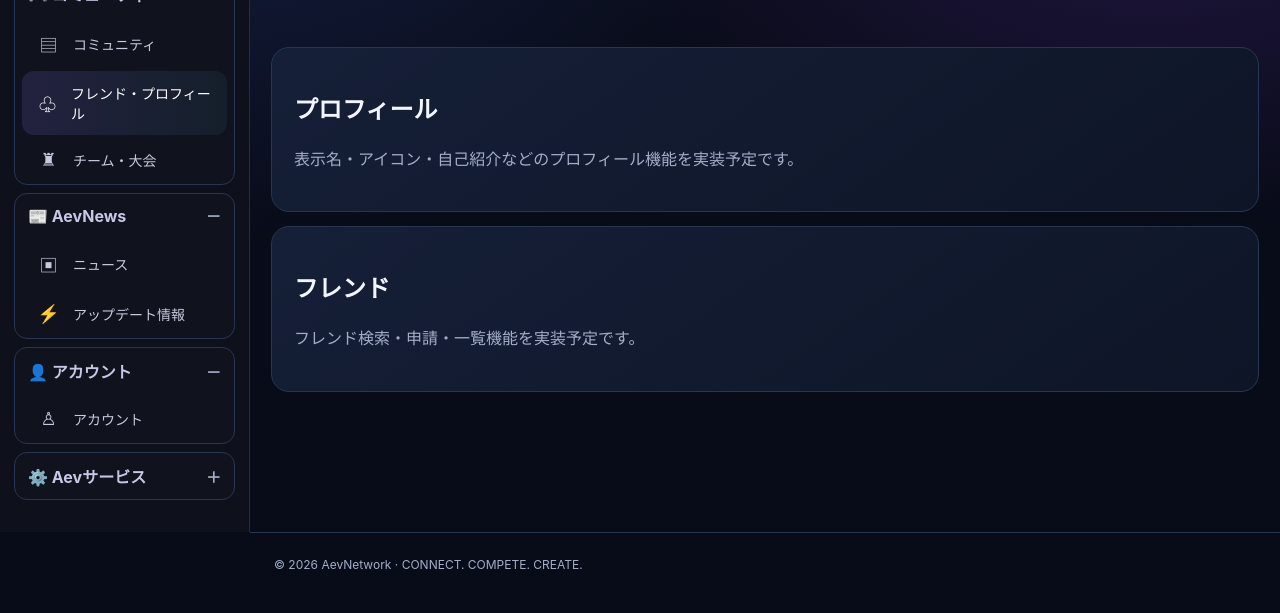
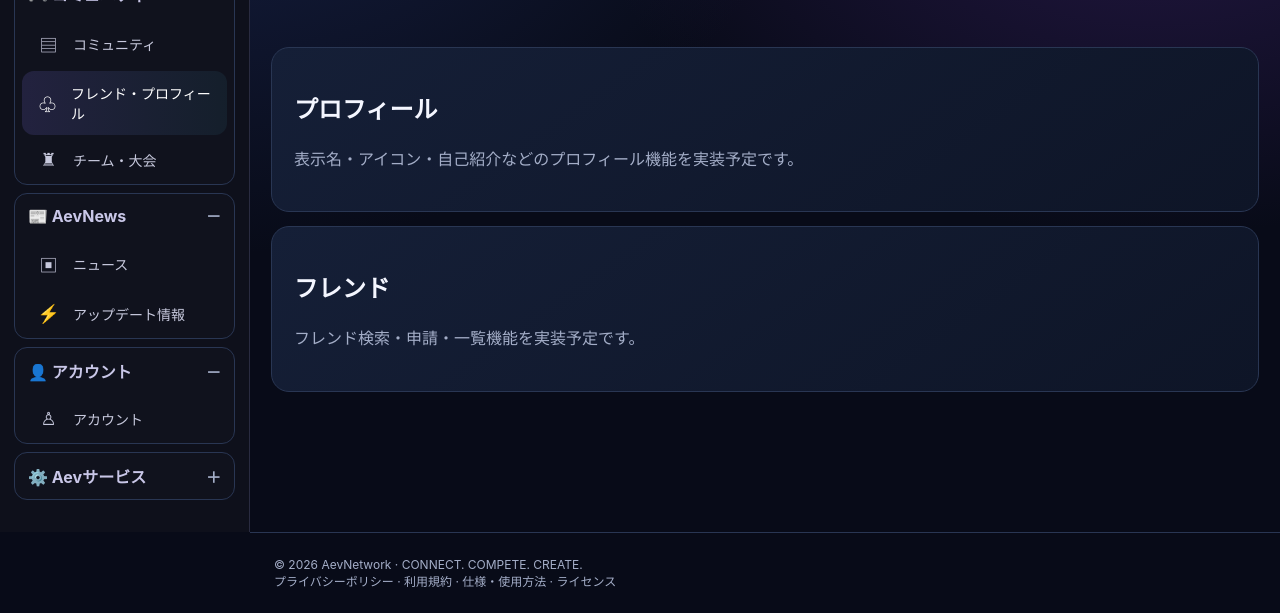
Before and after one commit to mylifereading6666-oss/AevNetwork, a plain HTML site: page friends.html in a window 1280 px wide. Shown: the part 268-881 px from the top of the page. Drawn offline with Linux system fonts and the light colour scheme.

Commit message:
Add documentation links to site footer

```diff
--- a/friends.html
+++ b/friends.html
@@ -6,4 +6,4 @@
 <details class="navgroup" open><summary>👤 アカウント</summary><a class="navbtn" data-page="account" href="account.html"><span class="navicon">♙</span>アカウント</a></details>
 <details class="navgroup" id="adminNavGroup" hidden><summary>👑 管理者</summary><a class="navbtn" data-page="admin" href="admin.html"><span class="navicon">🛠</span>管理者ダッシュボード</a></details>
 <details class="navgroup"><summary>⚙️ Aevサービス</summary><a class="navbtn" href="https://mylifereading6666-oss.github.io/AevTools/"><span class="navicon">⚒</span>AevToolsへ移動 ↗</a></details>
-</aside><div class="overlay" id="overlay"></div><main><div class="wrap"><header class="pagehead"><div class="eyebrow">SOCIAL</div><h1>フレンド・プロフィール</h1><p>プロフィールとフレンド機能をまとめるページです。</p></header><div class="panel"><h2>プロフィール</h2><p class="muted">表示名・アイコン・自己紹介などのプロフィール機能を実装予定です。</p></div><div class="panel"><h2>フレンド</h2><p class="muted">フレンド検索・申請・一覧機能を実装予定です。</p></div></div></main><footer>© <span id="year"></span> AevNetwork · CONNECT. COMPETE. CREATE.</footer><script src="assets/app.js" defer></script><script>document.documentElement.dataset.page="friends";</script></body></html>
+</aside><div class="overlay" id="overlay"></div><main><div class="wrap"><header class="pagehead"><div class="eyebrow">SOCIAL</div><h1>フレンド・プロフィール</h1><p>プロフィールとフレンド機能をまとめるページです。</p></header><div class="panel"><h2>プロフィール</h2><p class="muted">表示名・アイコン・自己紹介などのプロフィール機能を実装予定です。</p></div><div class="panel"><h2>フレンド</h2><p class="muted">フレンド検索・申請・一覧機能を実装予定です。</p></div></div></main><footer>© <span id="year"></span> AevNetwork · CONNECT. COMPETE. CREATE.<nav class="legal-links" aria-label="法的情報・ヘルプ"><a href="privacy-policy.html">プライバシーポリシー</a><span> · </span><a href="terms.html">利用規約</a><span> · </span><a href="guide.html">仕様・使用方法</a><span> · </span><a href="LICENSE">ライセンス</a></nav></footer><script src="assets/app.js" defer></script><script>document.documentElement.dataset.page="friends";</script></body></html>
```
